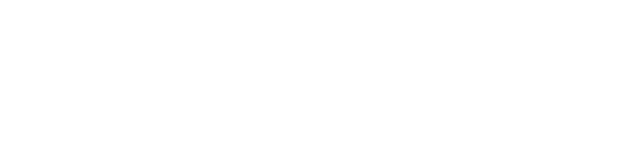
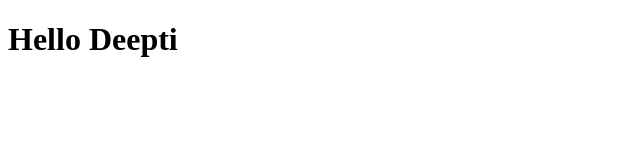
Before and after one commit to DeeptiMishra960/College-Project, a plain HTML site: page index.html in a window 1280 px wide. Shown: the whole page, without its empty margins (0-640 px from the left). Drawn offline with Linux system fonts and the light colour scheme.

Commit message:
git checking

```diff
--- a/index.html
+++ b/index.html
@@ -6,6 +6,7 @@
     <title>Document</title>
 </head>
 <body>
+    <h1>Hello Deepti</h1>
 
 </body>
 </html>
```
